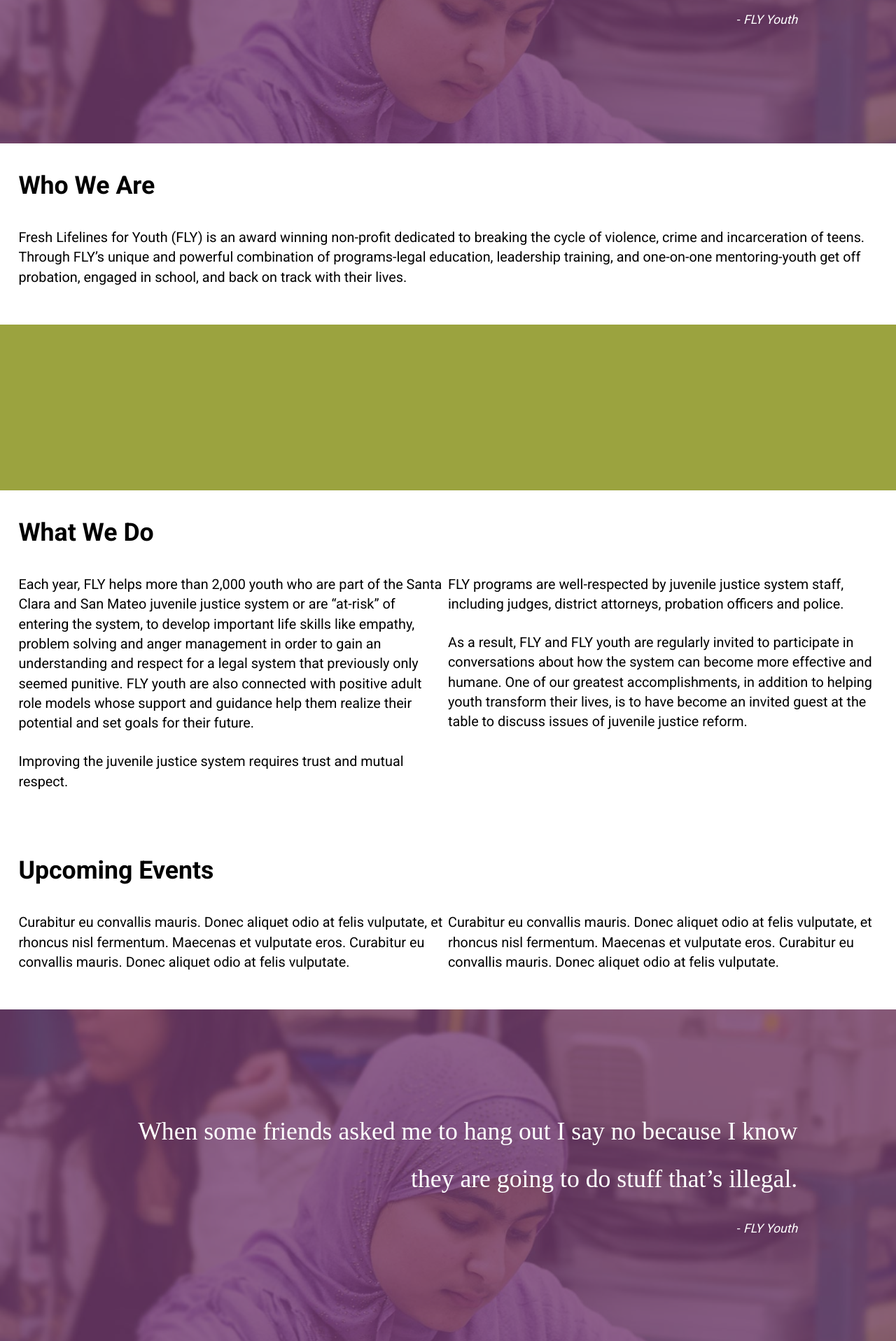
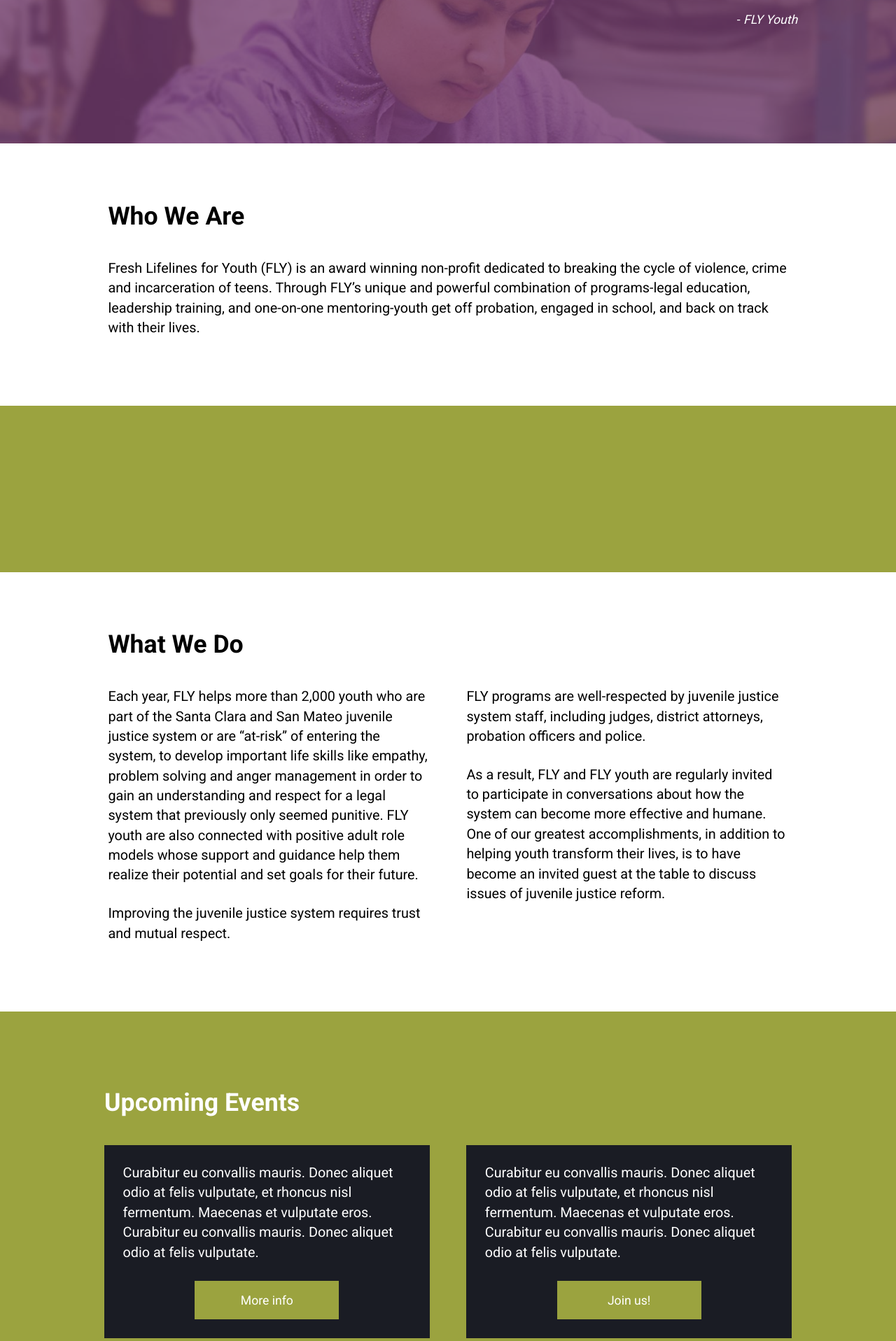
Before and after one commit to rajaaalsubairi/fly-program, a Jekyll site: the page built from index.html, in a window 1280 px wide. Shown: the part 1006-2923 px from the top of the page at 70% size. Built offline with Jekyll 4.4.1, drawn with Linux system fonts in a browser that asks for light colours; some web fonts are replaced; a style sheet for code colours, icons or effects is not loaded.

Commit message:
refactor(html+scss): style events section on homepage

```diff
--- a/css/style.css
+++ b/css/style.css
@@ -937,6 +937,17 @@
   width: 100%;
 }
 
+.events {
+  width: 100%;
+  background-color: #9BA33F;
+  color: #fff;
+}
+
+.events-bg {
+  background-color: #1A1C24;
+  padding: 1.5rem;
+}
+
 form {
   background: #1A1C24;
 }
@@ -1039,11 +1050,23 @@
   .padding-island {
     padding: 2em;
   }
+  .div-wrap-left {
+    padding-left: 1.5em;
+  }
+  .div-wrap-right {
+    padding-right: 1.5em;
+  }
 }
 
 @media only screen and (min-width: 60em) {
   header {
     padding: 0;
+  }
+  .div-wrap-m {
+    width: 80%;
+    margin: 0 auto;
+    padding-top: 4em;
+    padding-bottom: 4em;
   }
   .btn-donate {
     display: none;
--- a/index.html
+++ b/index.html
@@ -15,7 +15,7 @@
 </section>
 
 <!--Who we are-->
-<section class="island pad-top-2 pad-bottom-2">
+<section class="island pad-top-2 pad-bottom-2 div-wrap-m">
   <h2 class="zetta">Who We Are</h2>
   <p class="mega">Fresh Lifelines for Youth (FLY) is an award winning non-profit dedicated to breaking the cycle of violence, crime and incarceration of teens. Through FLY’s unique and powerful combination of programs-legal education, leadership training, and one-on-one mentoring-youth get off probation, engaged in school, and back on track with their lives.</p>
 </section>
@@ -30,14 +30,14 @@
 </section>
 
 <!--What we do-->
-<section class="island pad-top-2 pad-bottom-2">
+<section class="island pad-top-2 pad-bottom-2 div-wrap-m">
   <h2 class="zetta">What We Do</h2>
   <div class="grid">
-    <div class="unit unit-xs-1 unit-s-1 unit-m-1-2 unit-l-1-2">
+    <div class="unit unit-xs-1 unit-s-1 unit-m-1-2 unit-l-1-2 div-wrap-right">
       <p class="mega">Each year, FLY helps more than 2,000 youth who are part of the Santa Clara and San Mateo juvenile justice system or are “at-risk” of entering the system, to develop important life skills like empathy, problem solving and anger management in order to gain an understanding and respect for a legal system that previously only seemed punitive. FLY youth are also connected with positive adult role models whose support and guidance help them realize their potential and set goals for their future.</p>
       <p class="mega">Improving the juvenile justice system requires trust and mutual respect. </p>
     </div>
-    <div class="unit unit-xs-1 unit-s-1 unit-m-1-2 unit-l-1-2">
+    <div class="unit unit-xs-1 unit-s-1 unit-m-1-2 unit-l-1-2 div-wrap-left">
       <p class="mega">FLY programs are well-respected by juvenile justice system staff, including judges, district attorneys, probation officers and police.</p>
       <p class="mega">As a result, FLY and FLY youth are regularly invited to participate in conversations about how the system can become more effective and humane. One of our greatest accomplishments, in addition to helping youth transform their lives, is to have become an invited guest at the table to discuss issues of juvenile justice reform.</p>
     </div>
@@ -45,14 +45,22 @@
 </section>
 
 <!--Events-->
-<section class="island pad-top-2 pad-bottom-2">
-  <h2 class="zetta">Upcoming Events</h2>
-  <div class="grid">
-    <div class="unit unit-xs-1 unit-s-1 unit-m-1-2 unit-l-1-2">
-      <p class="mega"> Curabitur eu convallis mauris. Donec aliquet odio at felis vulputate, et rhoncus nisl fermentum. Maecenas et vulputate eros.  Curabitur eu convallis mauris. Donec aliquet odio at felis vulputate.</p>
-    </div>
-    <div class="unit unit-xs-1 unit-s-1 unit-m-1-2 unit-l-1-2">
-      <p class="mega"> Curabitur eu convallis mauris. Donec aliquet odio at felis vulputate, et rhoncus nisl fermentum. Maecenas et vulputate eros.  Curabitur eu convallis mauris. Donec aliquet odio at felis vulputate.</p>
+<section class="island pad-top-2 pad-bottom-2 events">
+  <div class="div-wrap-m">
+    <h2 class="zetta">Upcoming Events</h2>
+    <div class="grid">
+      <div class="unit unit-xs-1 unit-s-1 unit-m-1-2 unit-l-1-2 div-wrap-right">
+        <div class="events-bg">
+          <p class="mega"> Curabitur eu convallis mauris. Donec aliquet odio at felis vulputate, et rhoncus nisl fermentum. Maecenas et vulputate eros.  Curabitur eu convallis mauris. Donec aliquet odio at felis vulputate.</p>
+          <a class="btn-green" href="">More info</a>
+        </div>
+      </div>
+      <div class="unit unit-xs-1 unit-s-1 unit-m-1-2 unit-l-1-2 div-wrap-left">
+        <div class="events-bg">
+          <p class="mega"> Curabitur eu convallis mauris. Donec aliquet odio at felis vulputate, et rhoncus nisl fermentum. Maecenas et vulputate eros.  Curabitur eu convallis mauris. Donec aliquet odio at felis vulputate.</p>
+          <a class="btn-green" href="">Join us!</a>
+        </div>
+      </div>
     </div>
   </div>
 </section>
```
Also changed, not shown: scss/components/_homepage.scss (+14 -1 lines), scss/components/_media-queries.scss (+12 -3 lines).
